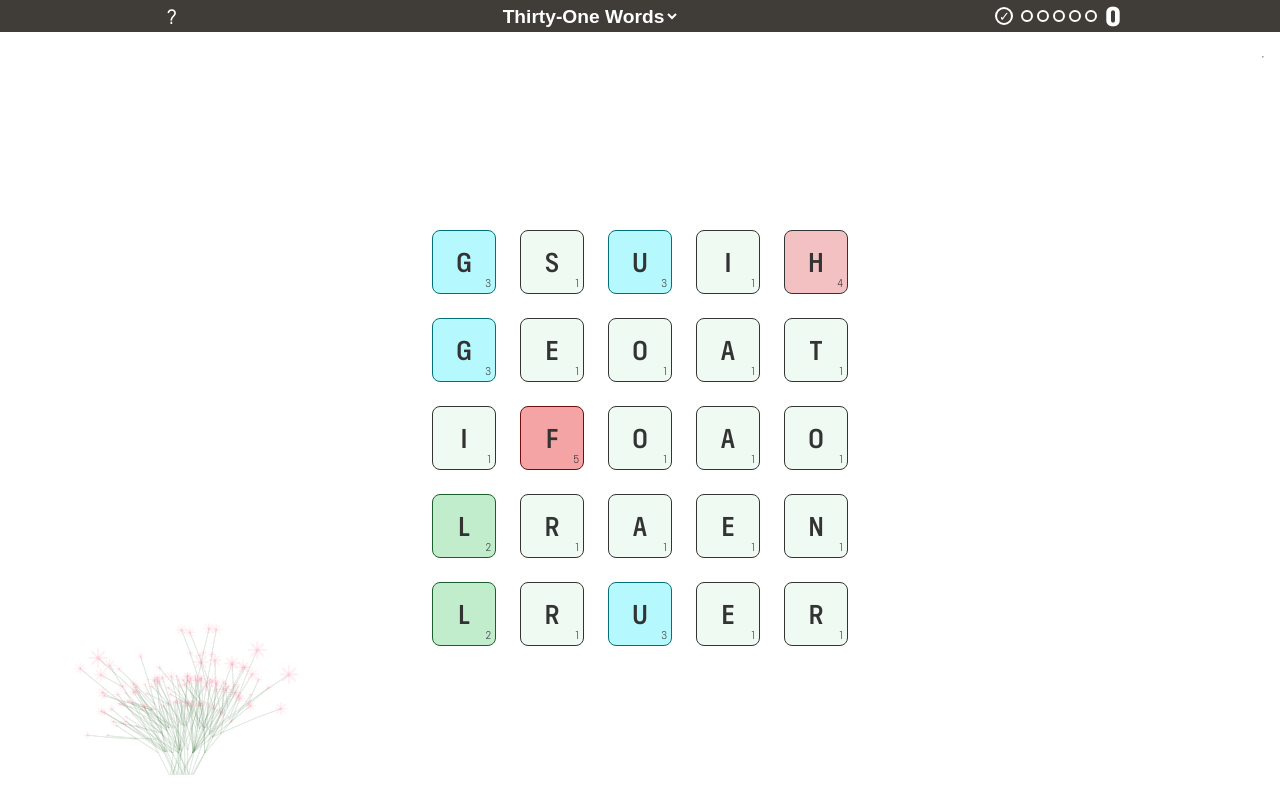
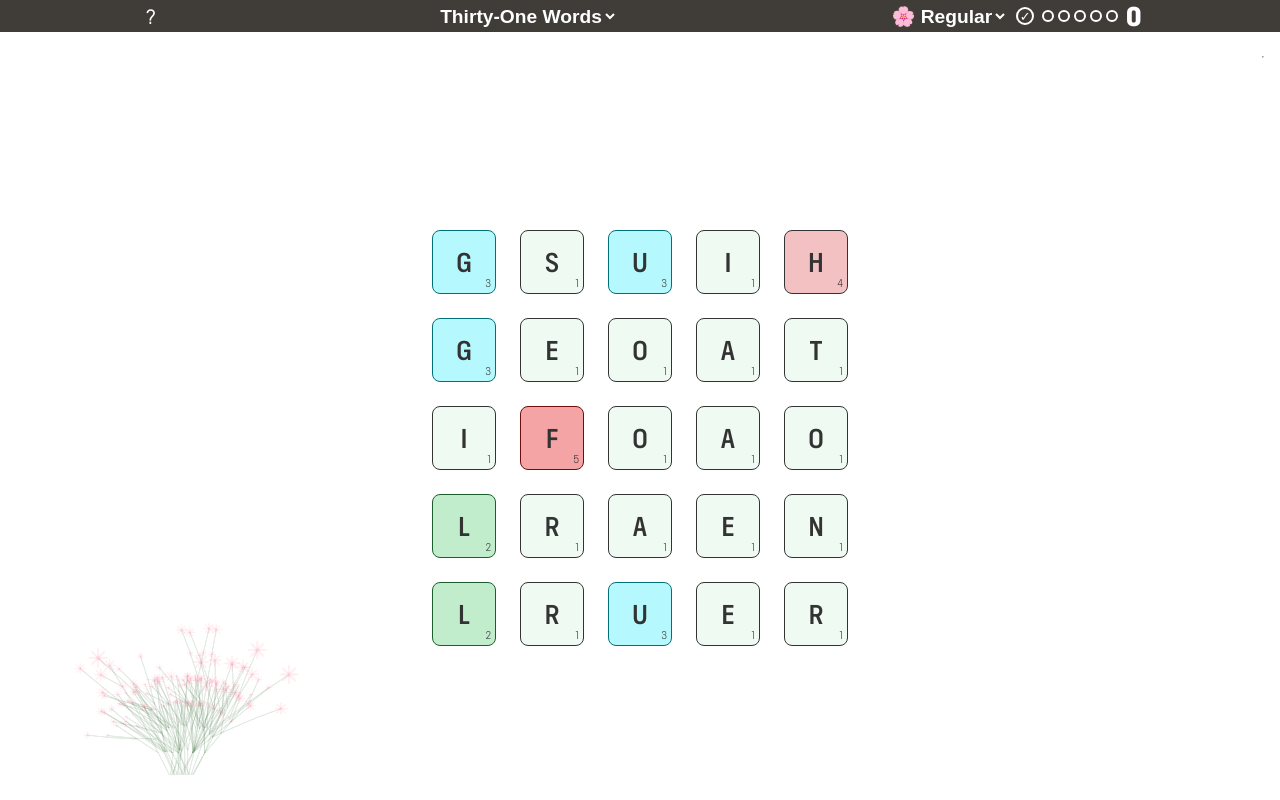
Before and after one commit to thinkle/boggle-fall, a Svelte app in the folder boggle-fall/: page / in a window 1280 px wide. Built offline with nearby package versions, Linux system fonts and the light colour scheme.

Commit message:
++Hint modes ++7 word mode ++Respsonive length on title bar now that it's getting crowded.

```diff
--- a/boggle-fall/src/App.svelte
+++ b/boggle-fall/src/App.svelte
@@ -19,6 +19,7 @@
     mode,
     startTime,
     gameOver,
+    hintMode,
   } from "./stores";
   import HintTree2D from "./HintTree2D.svelte";
 
@@ -38,7 +39,8 @@
 
   $: if (
     ($mode == "Thirty-One Words" && $words.length == 31) ||
-    ($mode == "Fifteen Words" && $words.length == 15)
+    ($mode == "Fifteen Words" && $words.length == 15) ||
+    ($mode == "Seven Words" && $words.length == 7)
   ) {
     saveGame();
     $gameOver = true;
@@ -55,10 +57,12 @@
   <div class="center" on:click|stopPropagation>
     {#if !$gameOver}
       <GameGrid autoFinishMode={$mode == "Two Minutes!"}></GameGrid>
-      <HintTree2D
-        stems={Array.from($letterTrees.values())}
-        selectedLetters={$selected}
-      />
+      {#if $hintMode != "none"}
+        <HintTree2D
+          stems={Array.from($letterTrees.values())}
+          selectedLetters={$selected}
+        />
+      {/if}
     {:else}
       <GameOver></GameOver>
     {/if}
--- a/boggle-fall/src/TitleBar.svelte
+++ b/boggle-fall/src/TitleBar.svelte
@@ -1,20 +1,28 @@
 <script lang="ts">
-  import { fade, fly } from 'svelte/transition';
-  import Score from './Score.svelte';
-  import { words, mode, THIRTY1, FIFTEEN, TWO, INFINITE } from './stores';
-  import Countdown from './Countdown.svelte';
-  import Hints from './Hints.svelte';
+  import { fade, fly } from "svelte/transition";
+  import Score from "./Score.svelte";
 
-  export let score : number;
+  import {
+    words,
+    mode,
+    THIRTY1,
+    FIFTEEN,
+    TWO,
+    INFINITE,
+    SEVEN,
+    hintModes,
+    hintMode,
+  } from "./stores";
+  import Countdown from "./Countdown.svelte";
+  import Hints from "./Hints.svelte";
+  import {shorten} from './util';
+  export let score: number;
   let info = false;
-  let modes = [
-    THIRTY1, FIFTEEN, TWO, INFINITE
-  ];
-
+  let modes = [THIRTY1, FIFTEEN, SEVEN, TWO, INFINITE];
 
   let wordCount = 0;
   // little bits...
-  let b1 : boolean,b2 : boolean,b4 : boolean,b8 : boolean,b16 : boolean;
+  let b1: boolean, b2: boolean, b4: boolean, b8: boolean, b16: boolean;
   $: count = $words.length;
   $: {
     b1 = (count & 1) !== 0;
@@ -23,55 +31,78 @@
     b8 = (count & 8) !== 0;
     b16 = (count & 16) !== 0;
   }
+  let innerWidth = 0;
 
+  function maybeShorten (word: string, innerWidth: number) {
+    console.log('Shorten?',word,innerWidth)
+    if (innerWidth < 600) {
+      return shorten(word, 8);
+    } else {
+      return word;
+    }
+  }
 </script>
-<div class="bar" on:mouseup|stopPropagation on:click|stopPropagation on:keydown|stopPropagation>
-  <button on:click={()=>info=!info}>?</button>
+
+<div
+  class="bar"
+  bind:clientWidth={innerWidth}
+  on:mouseup|stopPropagation
+  on:click|stopPropagation
+  on:keydown|stopPropagation
+>
+  <button on:click={() => (info = !info)}>?</button>
   <select bind:value={$mode}>
     {#each modes as m}
-      <option value={m}>{m}</option>
+      <option value={m}>{maybeShorten(m,innerWidth)}</option>
     {/each}
   </select>
-
   <div class="horiz">
-    <Hints/>
-    {#if $mode=='Thirty-One Words'}
+    <select bind:value={$hintMode}>
+      {#each hintModes as m}
+        <option value={m.value}>{maybeShorten(m.label,innerWidth)}</option>
+      {/each}
+    </select>
+    <Hints />
+    {#if $mode == THIRTY1}
       <div class="bit" class:active={b16}></div>
     {/if}
-    {#if $mode=='Thirty-One Words'||$mode=='Fifteen Words'}
+    {#if $mode == THIRTY1 || $mode == FIFTEEN}
       <div class="bit" class:active={b8}></div>
+    {/if}
+    {#if $mode == THIRTY1 || $mode == FIFTEEN || $mode == SEVEN}
       <div class="bit" class:active={b4}></div>
       <div class="bit" class:active={b2}></div>
       <div class="bit" class:active={b1}></div>
     {/if}
-    {#if $mode=='Two Minutes!'}
-      <Countdown/>
+    {#if $mode == "Two Minutes!"}
+      <Countdown />
     {/if}
     <Score {score}></Score>
   </div>
 </div>
 {#if info}
-  <div class="info" in:fly={{x:-300}} out:fade>
-      <h2>How many points
-        <br>can you rack up
-        <br>in just
-        {#if $mode=='Thirty-One Words'}
+  <div class="info" in:fly={{ x: -300 }} out:fade>
+    <h2>
+      How many points
+      <br />can you rack up
+      <br />in just
+      {#if $mode == "Thirty-One Words"}
         thirty-one words?
-        {:else if $mode=='Fifteen Words'}
+      {:else if $mode == "Fifteen Words"}
         fifteen words?
-        {:else if $mode=='Two Minutes!'}
+      {:else if $mode == "Two Minutes!"}
         two minutes?
       {:else}
         {$mode} ???
       {/if}
     </h2>
     <p>Swipe to make words by connecting adjacent letters.</p>
-      <p>Longer words and
-      rarer letters get you more points.</p>
-      <p>After you use letters, they fall into your word
-        list and new letters fall into their place.
+    <p>Longer words and rarer letters get you more points.</p>
+    <p>
+      After you use letters, they fall into your word list and new letters fall
+      into their place.
     </p>
-      <button on:click={()=>info=false}>Got it!</button>
+    <button on:click={() => (info = false)}>Got it!</button>
   </div>
 {/if}
 
@@ -81,8 +112,8 @@
     display: flex;
     justify-content: space-around;
     align-items: center;
-    background-color: var(--theme-color,#0c8405);
-    color: var(--theme-bg,white);
+    background-color: var(--theme-color, #0c8405);
+    color: var(--theme-bg, white);
     width: 100%;
   }
   h1 {
@@ -92,7 +123,7 @@
     margin-inline-end: auto;
     font-size: 28px;
     font-weight: 300;
-    font-variation-settings: 'XHGT' 60;
+    font-variation-settings: "XHGT" 60;
   }
 
   button {
@@ -127,7 +158,7 @@
   }
 
   .info button {
-    background-color: var(--theme-color,#0c8405);
+    background-color: var(--theme-color, #0c8405);
     color: white;
     padding: 8px;
     width: auto;
@@ -165,4 +196,5 @@
     font-size: 1.2rem;
     font-weight: bold;
   }
+
 </style>
--- a/boggle-fall/src/hint2d.ts
+++ b/boggle-fall/src/hint2d.ts
@@ -1,5 +1,6 @@
 import type { TreeNode } from "./trees";
-import { selected, type Letter } from "./stores";
+import { hintMode, type Letter } from "./stores";
+import { get } from "svelte/store";
 
 const W = 1200;
 const H = 1200;
@@ -107,11 +108,22 @@ function buildBranch(
   maybeSelected: boolean
 ) {
   let selected = maybeSelected;
+  let $hintMode = get(hintMode);
   if (maybeSelected) {
-    if (selectedLetters.length >= depth) {
-      // If we are definitely selected
-      // (i.e. up to our depth is selected and only that, then good!)
-      selected = true;
+    if ($hintMode == "none") {
+      selected = false;
+    }
+    // If there are more letters selected than our depth...
+    if ($hintMode == "complete") {
+      if (selectedLetters.length > depth) {
+        // If we are definitely selected
+        // (i.e. up to our depth is selected and only that, then good!)
+        selected = true;
+      } else {
+        selected = false;
+      }
+    } else if ($hintMode == "stems") {
+      selected = maybeSelected;
     }
   }
 
@@ -162,13 +174,16 @@ function buildBranch(
     }
   }
   if (stem.isCompleteWord && stem.score) {
-    drawFlower(
-      ctx,
-      ex,
-      ey,
-      stem.score,
-      selected && selectedLetters.length <= depth + 1
-    );
+    let flowerSelected = false;
+    if ($hintMode == "complete") {
+      // So in complete mode, we need to have selected ALL the
+      // letters -- so e.g. if we're at depth 2 (starting at 0)
+      // it will be 3 letters selected...
+      flowerSelected = selected && selectedLetters.length == depth + 1;
+    } else if ($hintMode == "stems") {
+      flowerSelected = selected && selectedLetters.length <= depth + 1;
+    }
+    drawFlower(ctx, ex, ey, stem.score, flowerSelected);
   }
 }
 
--- a/boggle-fall/src/stores.ts
+++ b/boggle-fall/src/stores.ts
@@ -3,11 +3,17 @@ const rowSize = 5;
 const gridLength = rowSize ** 2;
 
 export const INFINITE = "∞ Words";
+export const SEVEN = "Seven Words";
 export const FIFTEEN = "Fifteen Words";
 export const TWO = "Two Minutes!";
 export const THIRTY1 = "Thirty-One Words";
 
-type Mode = "Thirty-One Words" | "Two Minutes!" | "Fifteen Words" | "∞ Words";
+type Mode =
+  | "Thirty-One Words"
+  | "Two Minutes!"
+  | "Fifteen Words"
+  | "Seven Words"
+  | "∞ Words";
 
 let defaultMode: Mode = "Thirty-One Words";
 let localMode = localStorage.getItem("mode");
@@ -201,3 +207,12 @@ export let timerDone = writable(false);
 export let bestCurrentScore = writable(0);
 
 export let letterTrees = writable<Map<Letter, TreeNode>>(new Map());
+
+export type HintMode = "complete" | "stems" | "none";
+export const hintModes: { value: HintMode; label: string }[] = [
+  { value: "complete", label: "🌸 Regular" },
+  { value: "stems", label: "🌸🌸 Easy" },
+  { value: "none", label: "No Hints" },
+];
+
+export let hintMode = writable<HintMode>("complete");
--- a/boggle-fall/src/util.ts
+++ b/boggle-fall/src/util.ts
@@ -8,3 +8,19 @@ export function getPageOffset(el: HTMLElement) {
   }
   return { x, y };
 }
+
+let shortenings: { [key: string]: string } = {
+  Fifteen: "15",
+  "Thirty-One": "31",
+  Two: "2",
+  Seven: "7",
+  " Regular": "",
+  "No Hints": "-",
+  " Easy": "",
+};
+export function shorten(s: string) {
+  for (let key in shortenings) {
+    s = s.replace(key, shortenings[key]);
+  }
+  return s;
+}
```
Lines whose indentation alone changed are shown as unchanged.
